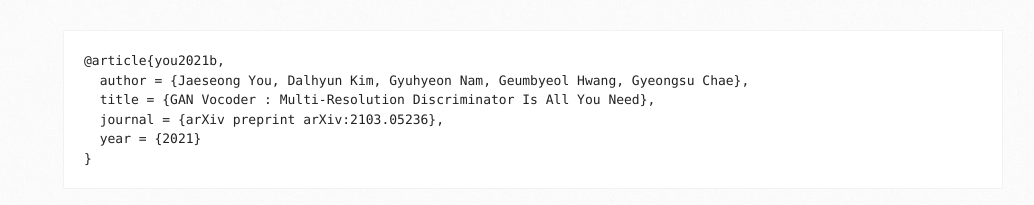
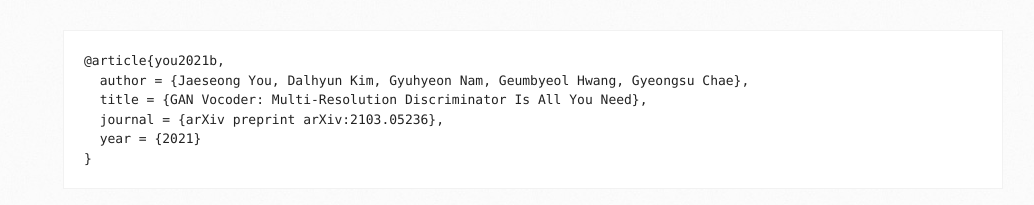
Before and after one commit to moneybrain-research/gan-vocoder, a Jekyll site: the page built from index.md, in a window 1280 px wide and 900 px high, scrolled down 3048 px. Shown: the part 658-863 px from the top of the window, without its empty margins (107-1141 px from the left). Built offline with Jekyll 4.4.1, drawn with Linux system fonts in a browser that asks for light colours; our own code applies the rules of GitHub Pages for plain Markdown files; some of the changed lines change nothing that is shown; some of the changed text lies outside the part shown.

Commit message:
Modification for readability

````diff
--- a/_config.yml
+++ b/_config.yml
@@ -1,4 +1,4 @@
-title: "GAN Vocoder :<br>Multi-Resolution Discriminator Is All You Need"
+title: "GAN Vocoder: <br>Multi-Resolution Discriminator Is All You Need"
 description: "Authors: Jaeseong You, Dalhyun Kim, Gyuhyeon Nam, Geumbyeol Hwang, Gyeongsu Chae<br>ArXiv: <a href='https://arxiv.org/abs/2103.05236'>arXiv:2103.05236</a>"
 show_downloads: true
 google_analytics:
--- a/index.md
+++ b/index.md
@@ -65,131 +65,8 @@
 ```plain
 @article{you2021b,
   author = {Jaeseong You, Dalhyun Kim, Gyuhyeon Nam, Geumbyeol Hwang, Gyeongsu Chae},
-  title = {GAN Vocoder : Multi-Resolution Discriminator Is All You Need},
+  title = {GAN Vocoder: Multi-Resolution Discriminator Is All You Need},
   journal = {arXiv preprint arXiv:2103.05236},
   year = {2021}
 }
 ```
-
-
-<!-- # Some Template
-
-Text can be **bold**, _italic_, or ~~strikethrough~~.
-
-[Link to another page](./another-page.html).
-
-There should be whitespace between paragraphs.
-
-There should be whitespace between paragraphs. We recommend including a README, or a file with information about your project.
-
-# Header 1
-
-This is a normal paragraph following a header. GitHub is a code hosting platform for version control and collaboration. It lets you and others work together on projects from anywhere.
-
-## Header 2
-
-> This is a blockquote following a header.
->
-> When something is important enough, you do it even if the odds are not in your favor.
-
-### Header 3
-
-```js
-// Javascript code with syntax highlighting.
-var fun = function lang(l) {
-  dateformat.i18n = require('./lang/' + l)
-  return true;
-}
-```
-
-```ruby
-# Ruby code with syntax highlighting
-GitHubPages::Dependencies.gems.each do |gem, version|
-  s.add_dependency(gem, "= #{version}")
-end
-```
-
-#### Header 4
-
-*   This is an unordered list following a header.
-*   This is an unordered list following a header.
-*   This is an unordered list following a header.
-
-##### Header 5
-
-1.  This is an ordered list following a header.
-2.  This is an ordered list following a header.
-3.  This is an ordered list following a header.
-
-###### Header 6
-
-| head1        | head two          | three |
-|:-------------|:------------------|:------|
-| ok           | good swedish fish | nice  |
-| out of stock | good and plenty   | nice  |
-| ok           | good `oreos`      | hmm   |
-| ok           | good `zoute` drop | yumm  |
-
-### There's a horizontal rule below this.
-
-* * *
-
-### Here is an unordered list:
-
-*   Item foo
-*   Item bar
-*   Item baz
-*   Item zip
-
-### And an ordered list:
-
-1.  Item one
-1.  Item two
-1.  Item three
-1.  Item four
-
-### And a nested list:
-
-- level 1 item
-  - level 2 item
-  - level 2 item
-    - level 3 item
-    - level 3 item
-- level 1 item
-  - level 2 item
-  - level 2 item
-  - level 2 item
-- level 1 item
-  - level 2 item
-  - level 2 item
-- level 1 item
-
-### Small image
-
-![Octocat](https://github.githubassets.com/images/icons/emoji/octocat.png)
-
-### Large image
-
-![Branching](https://guides.github.com/activities/hello-world/branching.png)
-
-
-### Definition lists can be used with HTML syntax.
-
-<dl>
-<dt>Name</dt>
-<dd>Godzilla</dd>
-<dt>Born</dt>
-<dd>1952</dd>
-<dt>Birthplace</dt>
-<dd>Japan</dd>
-<dt>Color</dt>
-<dd>Green</dd>
-</dl>
-
-```
-Long, single-line code blocks should not wrap. They should horizontally scroll if they are too long. This line should be long enough to demonstrate this.
-```
-
-```
-The final element.
-``` -->
````
